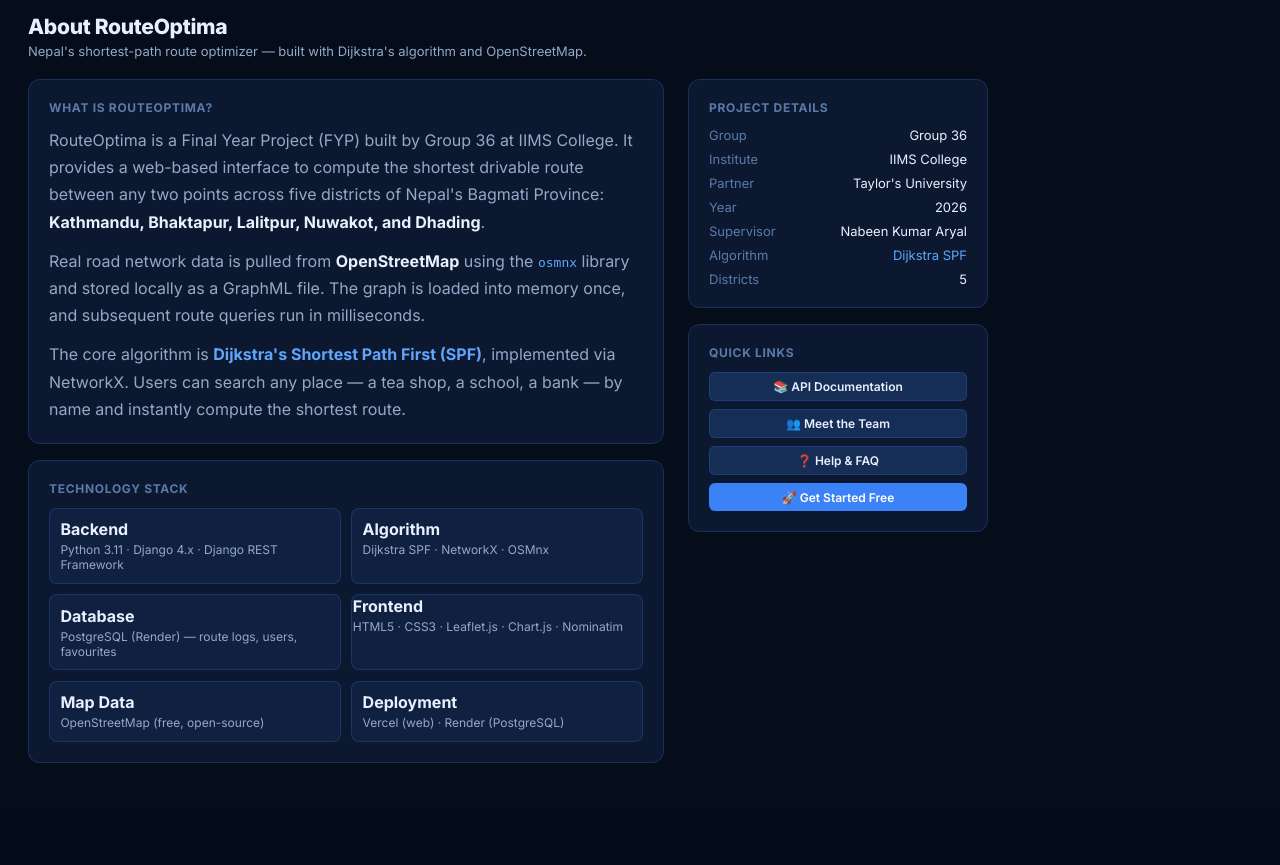
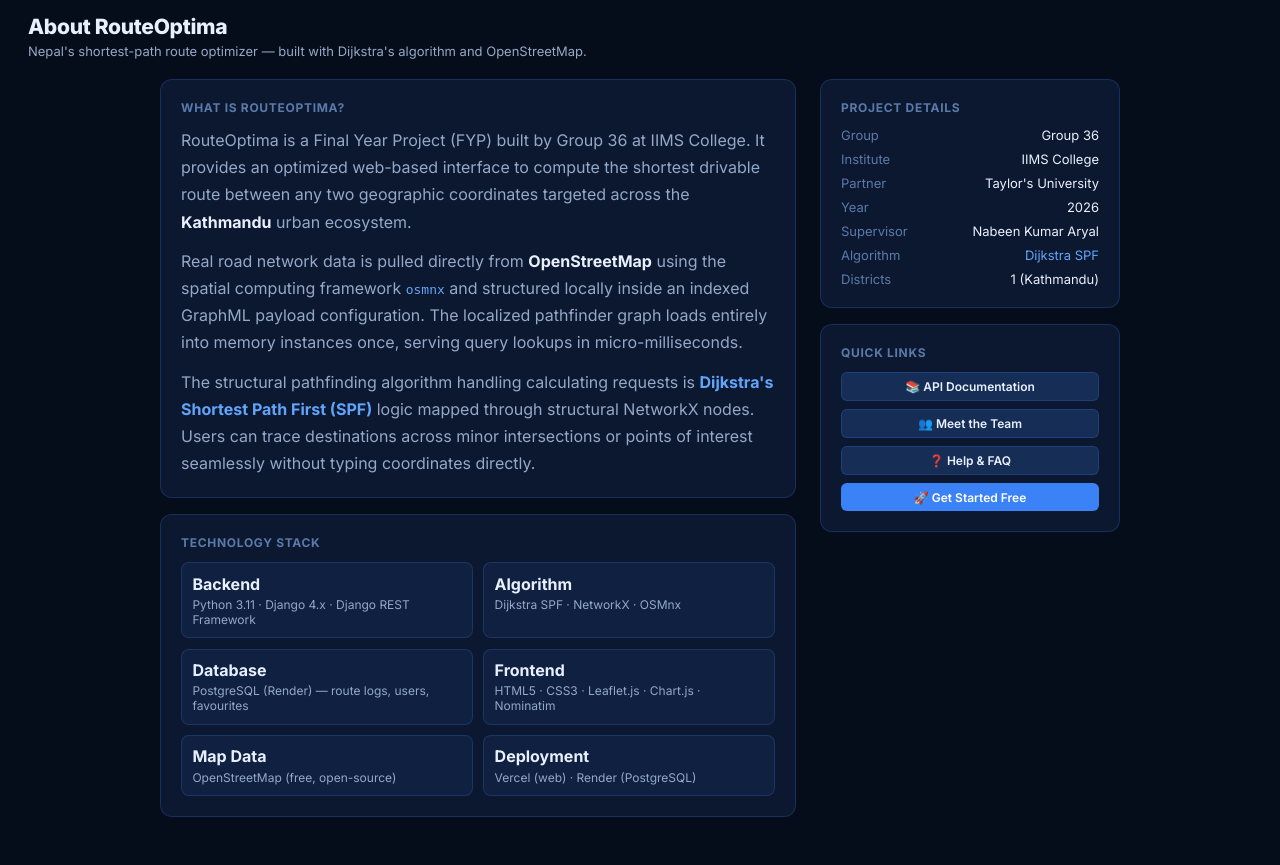
Before and after one commit to Sohit-Giri/cappropject, a Django app: page /about/ in a window 1280 px wide. Shown: the part 66-931 px from the top of the page. Before the commit the page ends 829 px from the top, so only its background shows below. Run offline with Django 5.2, Linux system fonts and the light colour scheme.

Commit message:
Refactor about view column wrapping and apply single district metadata specs

```diff
--- a/backend/routing/templates/routing/about.html
+++ b/backend/routing/templates/routing/about.html
@@ -1,8 +1,86 @@
 {% extends 'routing/base.html' %}
 {% block title %}About — RouteOptima{% endblock %}
 {% block public %}
+
+<style>
+  /* Base structural corrections for the two-column profile */
+  .about-grid-layout {
+    display: grid;
+    grid-template-columns: 1fr 300px;
+    gap: 1.5rem;
+    max-width: 960px;
+    margin: 0 auto;
+  }
+
+  .tech-stack-subgrid {
+    display: grid;
+    grid-template-columns: 1fr 1fr;
+    gap: .65rem;
+  }
+
+  /* ==========================================================================
+     MOBILE RESPONSIVE BREAKPOINTS & CLUSTER OVERLAP FIXES
+     ========================================================================== */
+  @media (max-width: 768px) {
+    /* Responsive Top Navigation Stack */
+    .landing-nav {
+      padding: 0.75rem 1rem;
+      flex-direction: column;
+      gap: 0.75rem;
+      position: relative; /* Prevents text elements from slipping underneath */
+    }
+
+    .nav-links {
+      gap: 1rem;
+      flex-wrap: wrap;
+      justify-content: center;
+    }
+
+    .nav-links a {
+      font-size: 13px;
+    }
+
+    .nav-actions {
+      width: 100%;
+      justify-content: center;
+      gap: 0.5rem;
+      flex-wrap: wrap;
+      border-top: 1px solid var(--border);
+      padding-top: 0.5rem;
+    }
+
+    /* Page Titles Padding Re-calculation */
+    .page-header {
+      padding: 3rem 1rem 1rem !important;
+      text-align: center;
+    }
+
+    .page-header h1 {
+      font-size: 1.8rem;
+    }
+
+    .page-body {
+      padding: 1rem !important;
+    }
+
+    /* Collapse the Main 2-Column layout down to a functional single vertical flow */
+    .about-grid-layout {
+      grid-template-columns: 1fr !important;
+      gap: 1.25rem;
+    }
+
+    /* Prevent Stack Grid modules from overlapping or clipping descriptions */
+    .tech-stack-subgrid {
+      grid-template-columns: 1fr !important;
+    }
+  }
+</style>
+
 <nav class="landing-nav">
-  <a href="{% url 'landing' %}" class="landing-logo"><div class="icon">&#9672;</div><div><div class="name">RouteOptima</div></div></a>
+  <a href="{% url 'landing' %}" class="landing-logo">
+    <div class="icon">&#9672;</div>
+    <div><div class="name">RouteOptima</div></div>
+  </a>
   <div class="nav-links">
     <a href="{% url 'landing' %}">Home</a>
     <a href="{% url 'docs' %}">Docs</a>
@@ -18,32 +96,37 @@
     {% endif %}
   </div>
 </nav>
+
 {% block content %}
 <div class="page-header" style="padding-top:5rem">
   <h1>About RouteOptima</h1>
   <div class="desc">Nepal's shortest-path route optimizer — built with Dijkstra's algorithm and OpenStreetMap.</div>
 </div>
+
 <div class="page-body">
-  <div style="display:grid;grid-template-columns:1fr 300px;gap:1.5rem;max-width:960px">
+  <div class="about-grid-layout">
+
     <div>
       <div class="card" style="margin-bottom:1rem">
         <div class="card-title">What is RouteOptima?</div>
-        <p style="color:var(--text2);line-height:1.7;margin-bottom:.75rem">RouteOptima is a Final Year Project (FYP) built by Group 36 at IIMS College. It provides a web-based interface to compute the shortest drivable route between any two points across five districts of Nepal's Bagmati Province: <strong style="color:var(--text1)">Kathmandu, Bhaktapur, Lalitpur, Nuwakot, and Dhading</strong>.</p>
-        <p style="color:var(--text2);line-height:1.7;margin-bottom:.75rem">Real road network data is pulled from <strong style="color:var(--text1)">OpenStreetMap</strong> using the <code style="color:var(--accent2);font-family:monospace">osmnx</code> library and stored locally as a GraphML file. The graph is loaded into memory once, and subsequent route queries run in milliseconds.</p>
-        <p style="color:var(--text2);line-height:1.7">The core algorithm is <strong style="color:var(--accent2)">Dijkstra's Shortest Path First (SPF)</strong>, implemented via NetworkX. Users can search any place — a tea shop, a school, a bank — by name and instantly compute the shortest route.</p>
+        <p style="color:var(--text2);line-height:1.7;margin-bottom:.75rem">RouteOptima is a Final Year Project (FYP) built by Group 36 at IIMS College. It provides an optimized web-based interface to compute the shortest drivable route between any two geographic coordinates targeted across the <strong style="color:var(--text1)">Kathmandu</strong> urban ecosystem.</p>
+        <p style="color:var(--text2);line-height:1.7;margin-bottom:.75rem">Real road network data is pulled directly from <strong style="color:var(--text1)">OpenStreetMap</strong> using the spatial computing framework <code style="color:var(--accent2);font-family:monospace">osmnx</code> and structured locally inside an indexed GraphML payload configuration. The localized pathfinder graph loads entirely into memory instances once, serving query lookups in micro-milliseconds.</p>
+        <p style="color:var(--text2);line-height:1.7">The structural pathfinding algorithm handling calculating requests is <strong style="color:var(--accent2)">Dijkstra's Shortest Path First (SPF)</strong> logic mapped through structural NetworkX nodes. Users can trace destinations across minor intersections or points of interest seamlessly without typing coordinates directly.</p>
       </div>
+
       <div class="card" style="margin-bottom:1rem">
         <div class="card-title">Technology Stack</div>
-        <div style="display:grid;grid-template-columns:1fr 1fr;gap:.65rem">
+        <div class="tech-stack-subgrid">
           <div style="padding:.65rem;background:var(--bg2);border-radius:8px;border:1px solid var(--border)"><div style="font-weight:700;margin-bottom:.2rem">Backend</div><div style="font-size:12px;color:var(--text2)">Python 3.11 · Django 4.x · Django REST Framework</div></div>
           <div style="padding:.65rem;background:var(--bg2);border-radius:8px;border:1px solid var(--border)"><div style="font-weight:700;margin-bottom:.2rem">Algorithm</div><div style="font-size:12px;color:var(--text2)">Dijkstra SPF · NetworkX · OSMnx</div></div>
           <div style="padding:.65rem;background:var(--bg2);border-radius:8px;border:1px solid var(--border)"><div style="font-weight:700;margin-bottom:.2rem">Database</div><div style="font-size:12px;color:var(--text2)">PostgreSQL (Render) — route logs, users, favourites</div></div>
-          <div style="padding:.65px;background:var(--bg2);border-radius:8px;border:1px solid var(--border)"><div style="font-weight:700;margin-bottom:.2rem">Frontend</div><div style="font-size:12px;color:var(--text2)">HTML5 · CSS3 · Leaflet.js · Chart.js · Nominatim</div></div>
+          <div style="padding:.65rem;background:var(--bg2);border-radius:8px;border:1px solid var(--border)"><div style="font-weight:700;margin-bottom:.2rem">Frontend</div><div style="font-size:12px;color:var(--text2)">HTML5 · CSS3 · Leaflet.js · Chart.js · Nominatim</div></div>
           <div style="padding:.65rem;background:var(--bg2);border-radius:8px;border:1px solid var(--border)"><div style="font-weight:700;margin-bottom:.2rem">Map Data</div><div style="font-size:12px;color:var(--text2)">OpenStreetMap (free, open-source)</div></div>
           <div style="padding:.65rem;background:var(--bg2);border-radius:8px;border:1px solid var(--border)"><div style="font-weight:700;margin-bottom:.2rem">Deployment</div><div style="font-size:12px;color:var(--text2)">Vercel (web) · Render (PostgreSQL)</div></div>
         </div>
       </div>
     </div>
+
     <div>
       <div class="card" style="margin-bottom:1rem">
         <div class="card-title">Project Details</div>
@@ -54,9 +137,10 @@
           <div style="display:flex;justify-content:space-between"><span style="color:var(--text3)">Year</span><span>2026</span></div>
           <div style="display:flex;justify-content:space-between"><span style="color:var(--text3)">Supervisor</span><span>Nabeen Kumar Aryal</span></div>
           <div style="display:flex;justify-content:space-between"><span style="color:var(--text3)">Algorithm</span><span style="color:var(--accent2)">Dijkstra SPF</span></div>
-          <div style="display:flex;justify-content:space-between"><span style="color:var(--text3)">Districts</span><span>5</span></div>
+          <div style="display:flex;justify-content:space-between"><span style="color:var(--text3)">Districts</span><span>1 (Kathmandu)</span></div>
         </div>
       </div>
+
       <div class="card">
         <div class="card-title">Quick Links</div>
         <div style="display:flex;flex-direction:column;gap:.5rem">
@@ -71,6 +155,7 @@
         </div>
       </div>
     </div>
+
   </div>
 </div>
 {% endblock %}
```
